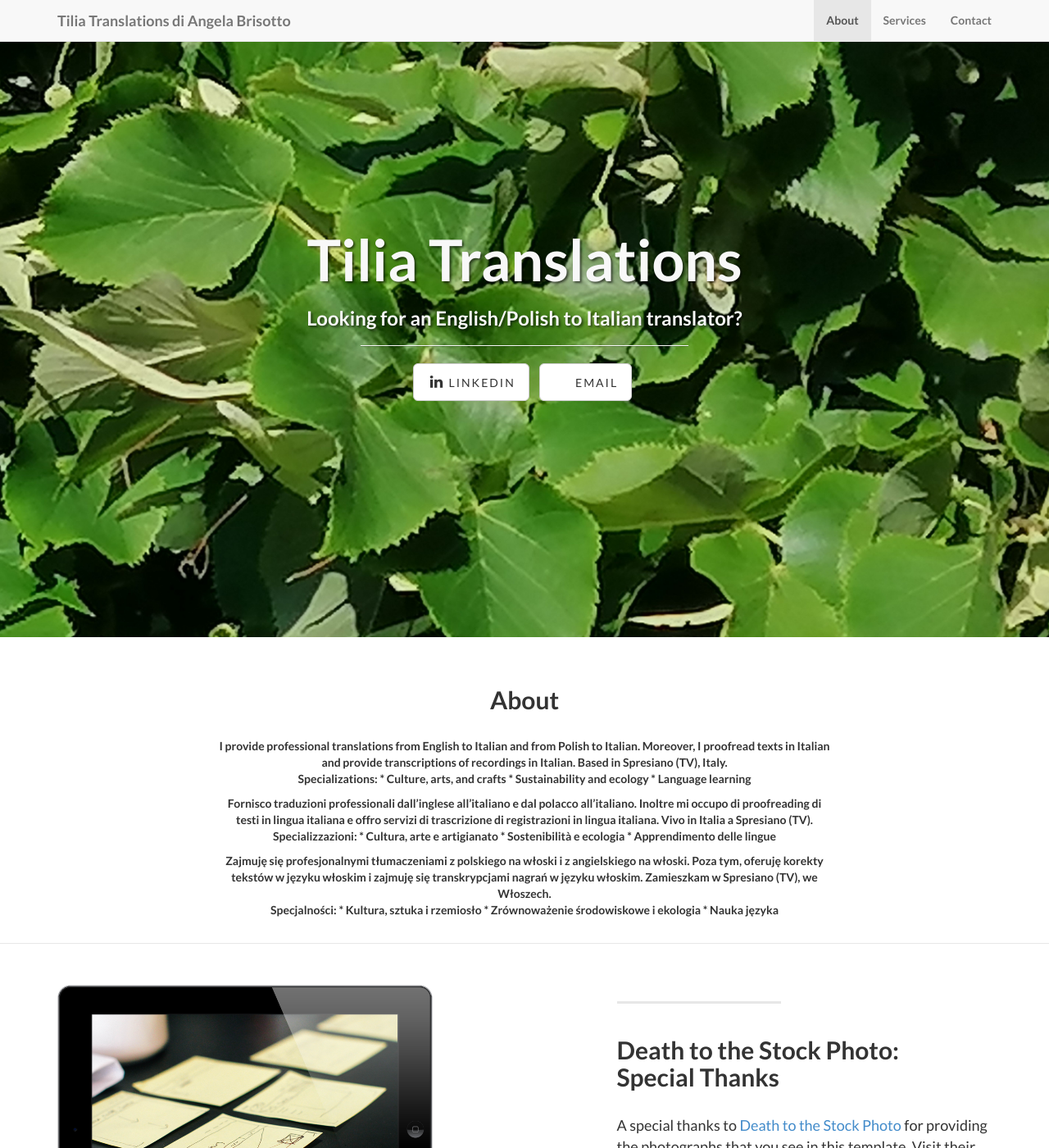
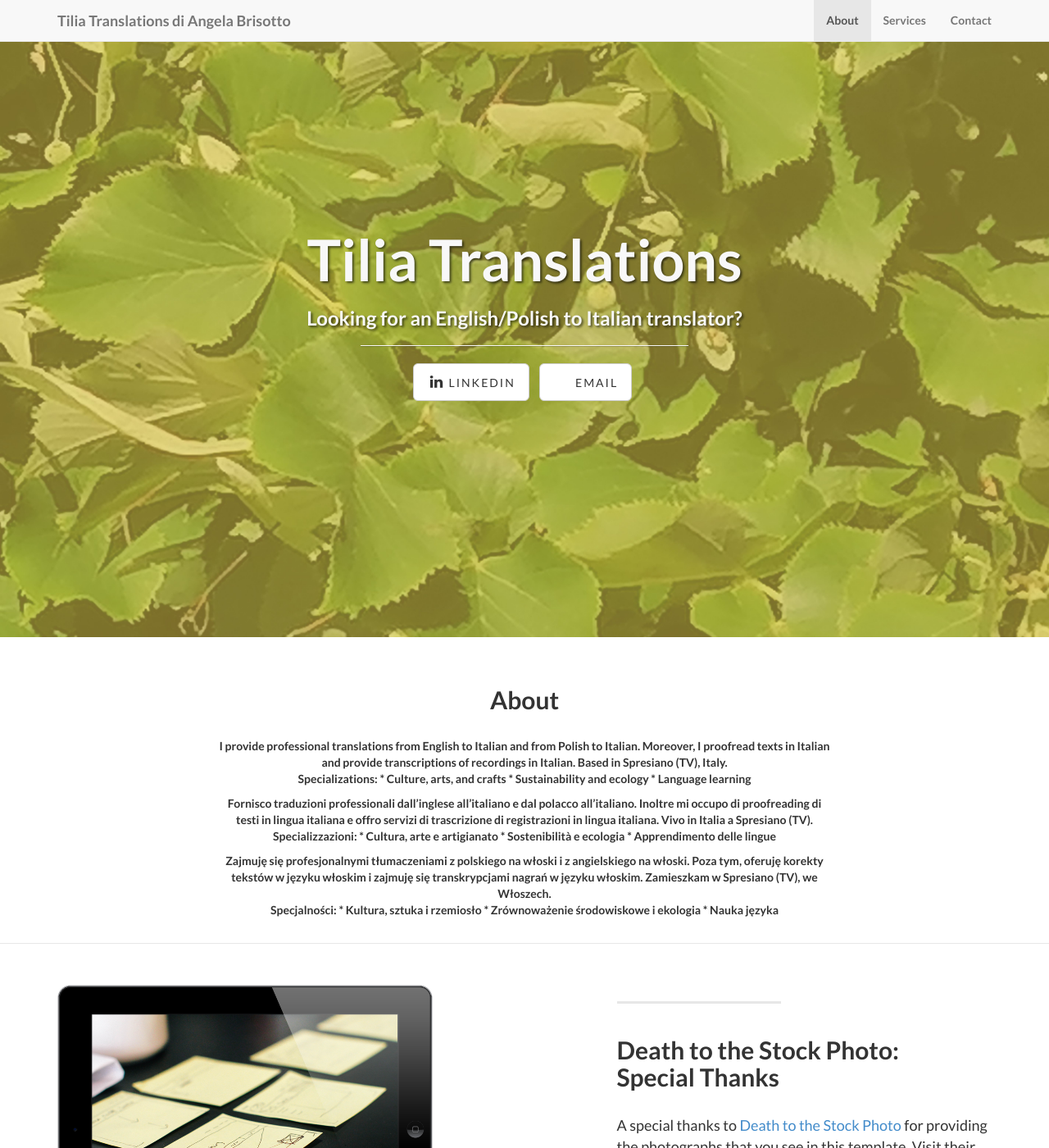
Before and after one commit to angelatiliatranslations/tiliatranslations.github.io, a Jekyll site: the page built from index.html, in a window 1280 px wide and 1400 px high. Shown: the whole window at 82% size. Built offline with Jekyll 4.4.1, drawn with Linux system fonts in a browser that asks for light colours; nearby versions of some CDN libraries; library files that are not in the unit come from our copies.

Commit message:
Aggiornamento immagini banner e header

```diff
--- a/css/landing-page.css
+++ b/css/landing-page.css
@@ -31,7 +31,7 @@
     padding-bottom: 50px;
     text-align: center;
     color: #f8f8f8;
-    background: url(../img/header-fogliedidiglio.jpg) no-repeat center center;
+    background: url(../img/4.jpg) no-repeat center center;
     background-size: cover;
 }
 
@@ -112,7 +112,7 @@
 .banner {
     padding: 100px 0;
     color: #f8f8f8;
-    background: url(../img/banner-bg.jpg) no-repeat center center;
+    background: url(../img/3.jpg) no-repeat center center;
     background-size: cover;
 }
 
```
